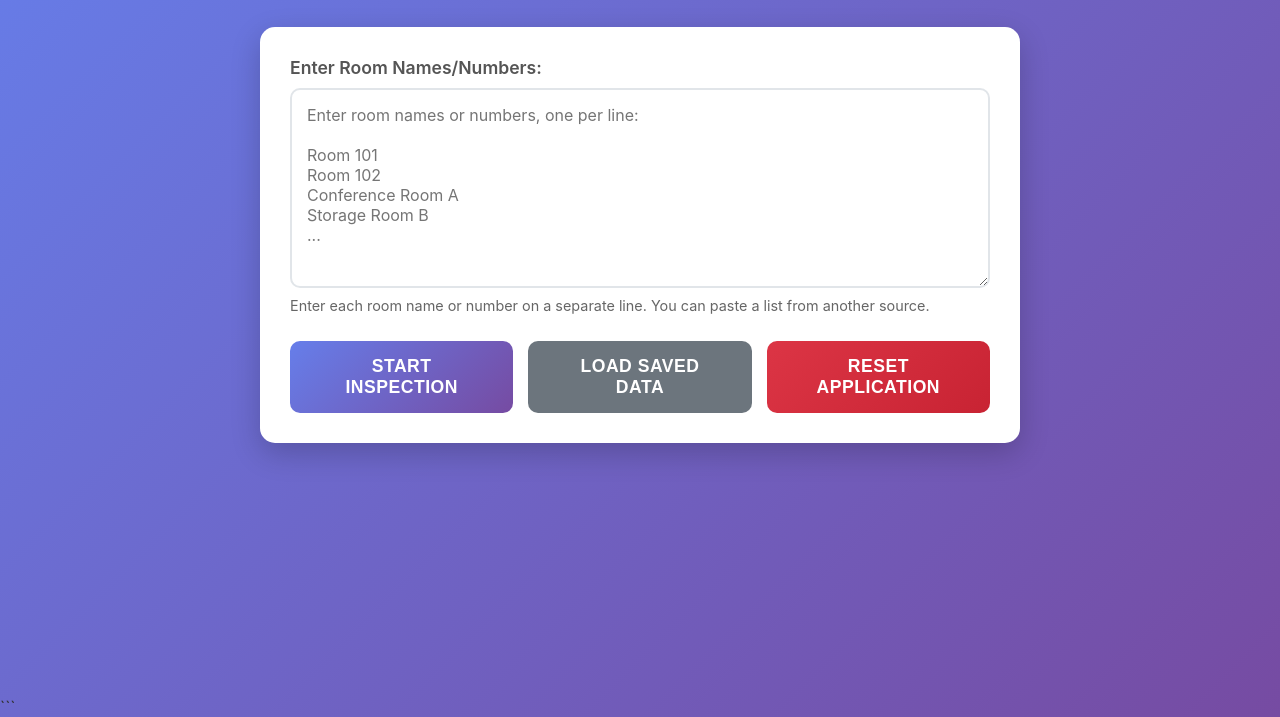
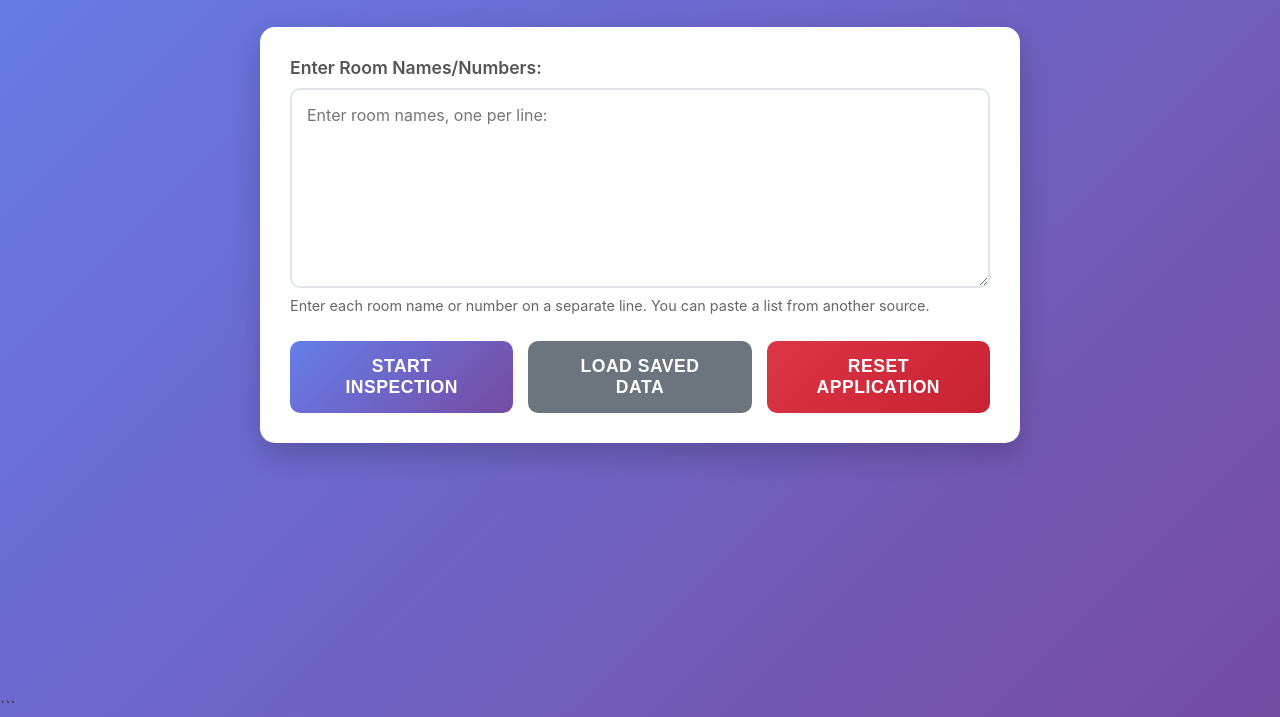
Before and after one commit to ricardoscassa/room-inspection, a plain HTML site: page index.html in a window 1280 px wide. Shown: the part 123-840 px from the top of the page. Drawn offline with Linux system fonts and the light colour scheme.

Commit message:
index.html

```diff
--- a/index.html
+++ b/index.html
@@ -390,7 +390,7 @@
                     <textarea
                         id="roomList"
                         class="room-textarea"
-                        placeholder="Enter room names or numbers, one per line:&#10;&#10;Room 101&#10;Room 102&#10;Conference Room A&#10;Storage Room B&#10;..."
+                        placeholder="Enter room names, one per line:"
                     ></textarea>
                     <div class="help-text">
                         Enter each room name or number on a separate line. You can paste a list from another source.
```
